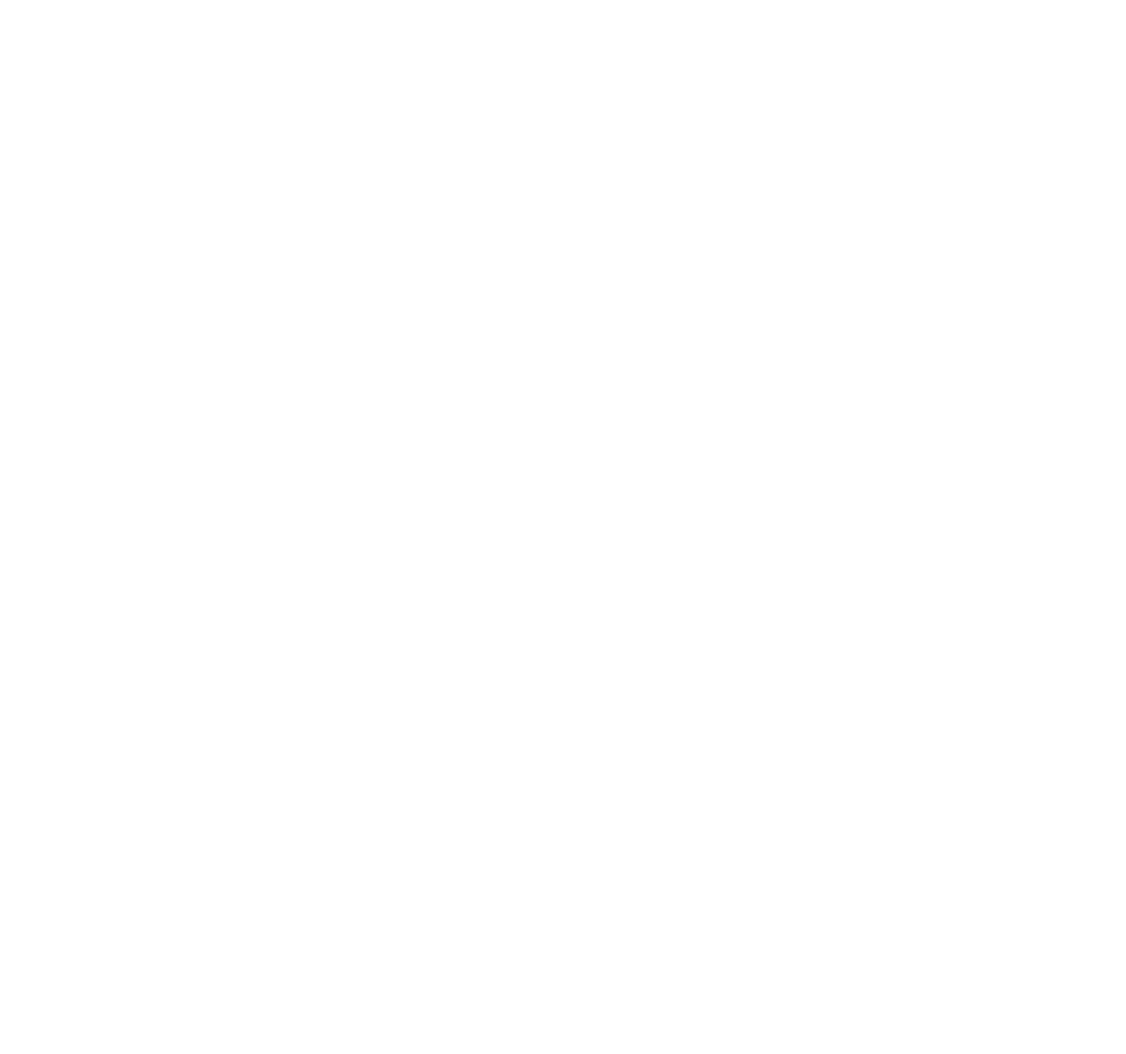
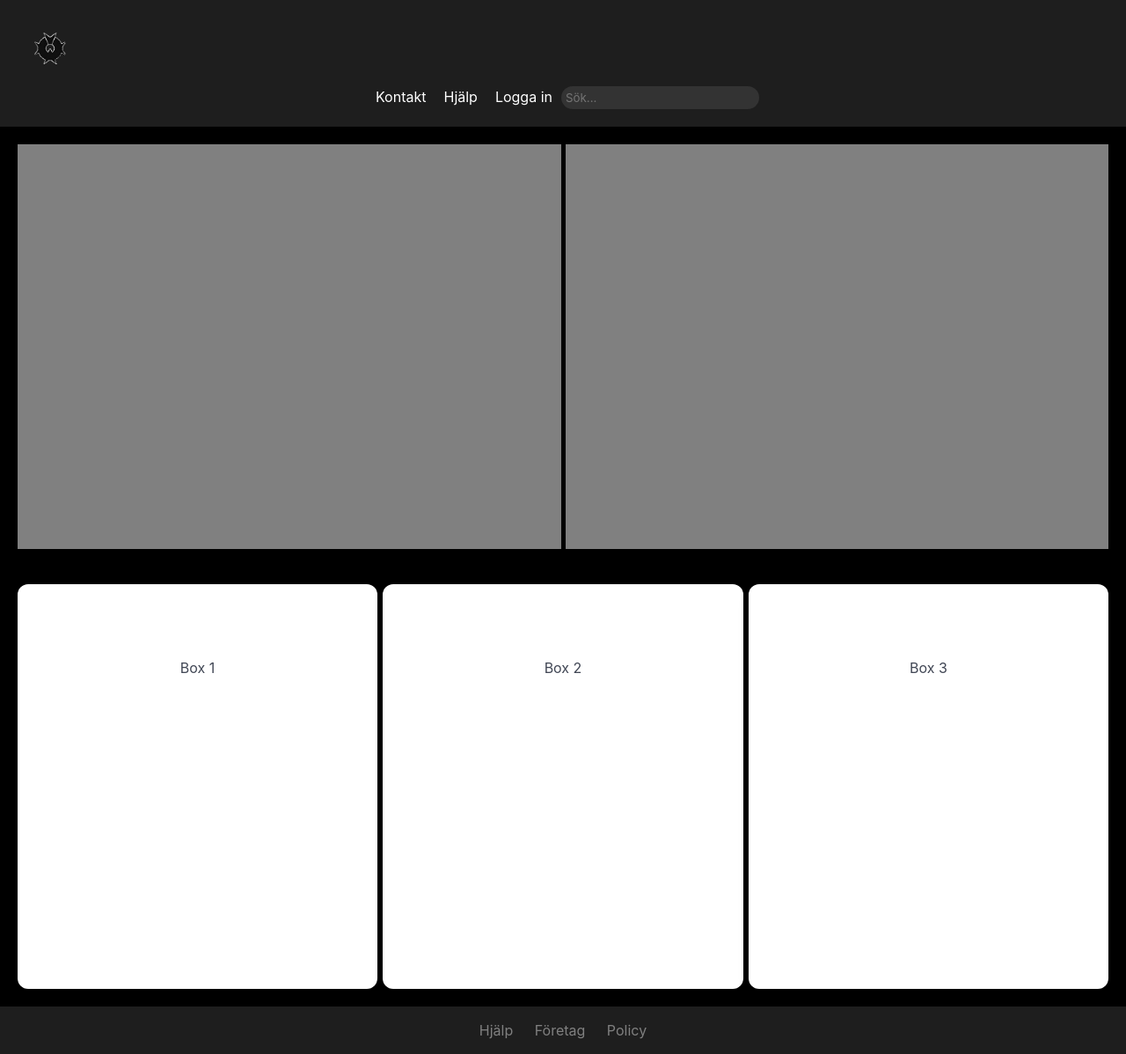
Before and after one commit to keyhansaf1/tredjeprojektet, a plain HTML site: page home.html in a window 1280 px wide. Shown: the whole page at 88% size. Before the commit the page ends 800 px from the top, so only its background shows below. Drawn offline with nearby package versions, Linux system fonts and the light colour scheme.

Commit message:
dgdg
dddd

```diff
--- a/home.html
+++ b/home.html
@@ -0,0 +1,44 @@
+<!DOCTYPE html>
+<html lang="en">
+<head>
+    <meta charset="UTF-8">
+    <meta name="viewport" content="width=device-width, initial-scale=1.0">
+    <link rel="stylesheet" href="style.css">
+    <link rel="stylesheet" href="https://cdn.jsdelivr.net/npm/bulma@1.0.2/css/bulma.min.css">
+    <title>Document</title>
+</head>
+    <body>
+        <header>
+        <div>
+            <a href="index.html" class="Logo"><img class="bild" src="logo2.0.png"></a>
+
+            <nav id="nav">
+                <a href="#">Kontakt</a>
+                <a href="#">Hjälp</a>
+                <a href="#">Logga in</a>
+                <input type="text" placeholder="Sök..." class="search">
+            </nav>
+        </div>
+        </header>
+
+
+        <div class="main-content">
+            <div class="hero-right"></div>
+            <div class="hero-left"></div>
+        </div>
+
+        <section class="info-section">
+            <div class="box">Box 1</div>
+            <div class="box">Box 2</div>
+            <div class="box">Box 3</div>
+        </section>
+
+        <footer>
+            <div class="socialicons">
+            <a href="#">Hjälp</a>
+            <a href="#">Företag</a>
+            <a href="#">Policy</a>
+        </footer>
+
+    </body>
+    </html>
--- a/style.css
+++ b/style.css
@@ -110,3 +110,8 @@ footer a {
     text-decoration: none;
     font-size: larger;
 }
+
+.bild{
+    height: 70px;
+    cursor: pointer;
+}
```
Also changed, not shown: index.html (+2 -1 lines), logo2.0.png (added).
